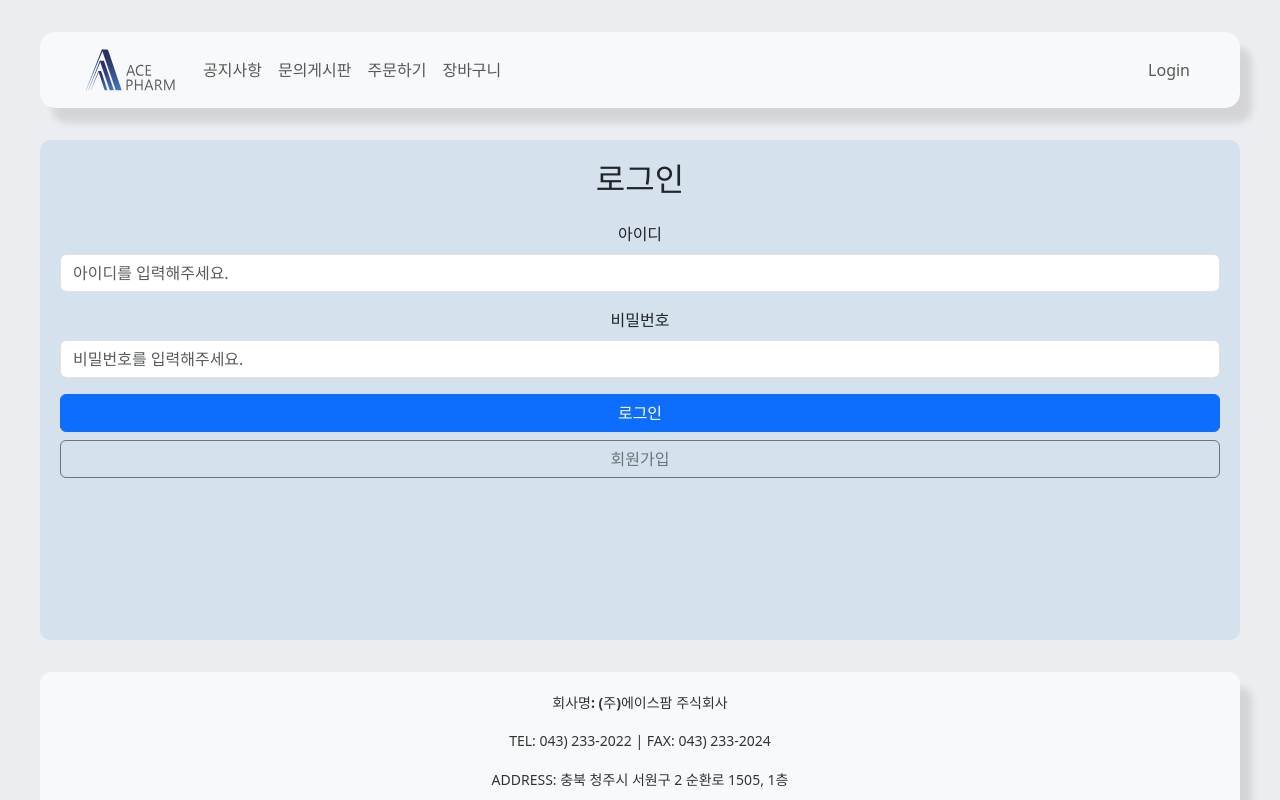
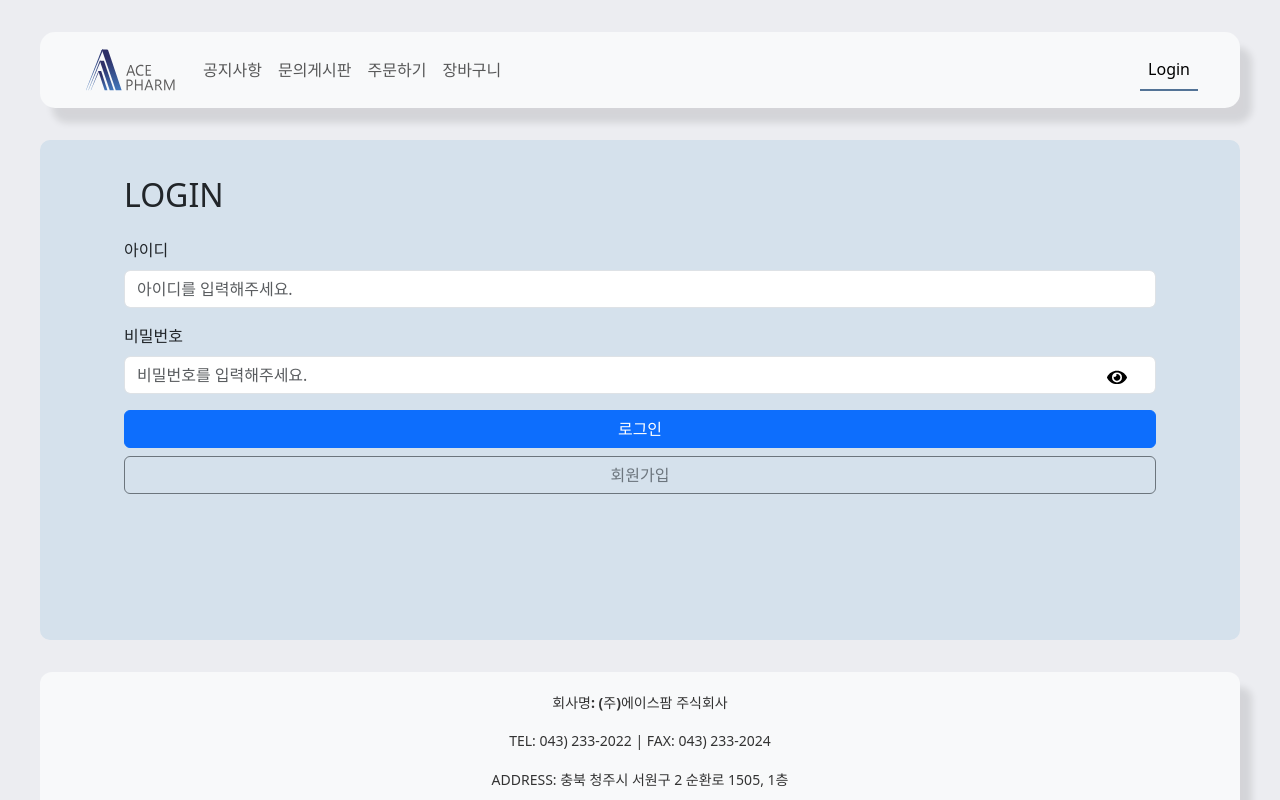
Before and after one commit to KitsuneSiho/ACEPHARM_TEST, a React (Vite) app: page /loginForm in a window 1280 px wide. Shown: the top 800 px of the page. Built offline with nearby package versions, Linux system fonts and the light colour scheme.

Commit message:
03-11 - 로그인폼 - 회원가입폼 - CSS 오류 해결결

```diff
--- a/package.json
+++ b/package.json
@@ -16,6 +16,7 @@
     "react-bootstrap": "^2.10.9",
     "react-dom": "^19.0.0",
     "react-hook-form": "^7.54.2",
+    "react-icons": "^5.5.0",
     "react-responsive": "^10.0.1",
     "react-router-dom": "^7.2.0"
   },
--- a/src/assets/css/PageCSS.css
+++ b/src/assets/css/PageCSS.css
@@ -9,7 +9,7 @@
   /* box-shadow: 0 0 10px rgba(0,0,0,0.2); /* 그림자 추가 */
   margin-top: 2rem;
   margin-bottom: 2rem;
-  } */
+}
 
 .page-header {
   font-weight: bold; /* 제목 강조 */
--- a/src/components/NavigationBar.jsx
+++ b/src/components/NavigationBar.jsx
@@ -56,7 +56,7 @@ const NavigationBar = () => {
             <Nav.Link as={NavLink} to="/wishList" className="custom-nav-link">장바구니</Nav.Link>
           </Nav>
           <Nav className="ms-auto"> {/* 오른쪽 정렬 */}
-            <Nav.Link as={NavLink} to="/login" className="custom-nav-link">Login</Nav.Link>
+            <Nav.Link as={NavLink} to="/loginForm" className="custom-nav-link">Login</Nav.Link>
           </Nav>
         </Navbar.Collapse>
       </Container>
--- /dev/null
+++ b/src/pages/LoginForm.css
@@ -0,0 +1,28 @@
+.login-box{
+    min-width: 480px;
+    width: 100%;
+    text-align: left;
+    padding-top: 1rem;
+    padding-bottom: 1rem;
+    padding-left: 4rem;
+    padding-right: 4rem;
+    border-radius: 15px;
+}
+
+.password-container {
+    position: relative;
+  }
+
+  .password-toggle {
+    position: absolute;
+    right: 10px;  /* 오른쪽 여백 */
+    top: 50%;     /* 세로 중앙 정렬 */
+    transform: translateY(-50%);  /* 정확한 중앙 정렬 */
+    background: none;
+    border: none;
+    cursor: pointer;
+  }
+
+  .password-toggle svg {
+    font-size: 1.25rem;  /* 아이콘 크기 조정 */
+  }
--- a/src/pages/LoginForm.jsx
+++ b/src/pages/LoginForm.jsx
@@ -1,15 +1,19 @@
-import React from "react";
+import React, { useState } from "react";
 import Form from "react-bootstrap/Form";
 import Button from "react-bootstrap/Button";
-import Container from "react-bootstrap/Container";
 import { Link } from "react-router-dom";
+import { FaEye, FaEyeSlash } from "react-icons/fa";  // 아이콘 추가
 import 'bootstrap/dist/css/bootstrap.min.css';
+import './LoginForm.css';
 
 const LoginForm = () => {
+  const [showPassword, setShowPassword] = useState(false);  // 비밀번호 보이기/숨기기 상태 관리
+  const togglePassword = () => setShowPassword(!showPassword);  // 상태 토글 함수
+
   return (
     <div className="page-container">
-        <h2 className="text-center mb-4">로그인</h2>
-
+      <div className="login-box">
+        <h2 className="text-left mb-4">LOGIN</h2>
         <Form>
           <Form.Group className="mb-3" controlId="formBasicEmail">
             <Form.Label>아이디</Form.Label>
@@ -18,13 +22,26 @@ const LoginForm = () => {
 
           <Form.Group className="mb-3" controlId="formBasicPassword">
             <Form.Label>비밀번호</Form.Label>
-            <Form.Control type="password" placeholder="비밀번호를 입력해주세요." />
+            <div className="password-container">
+              <Form.Control
+                type={showPassword ? "text" : "password"}  // 비밀번호 보이기/숨기기
+                placeholder="비밀번호를 입력해주세요."
+              />
+              <button
+                type="button"
+                className="password-toggle"
+                onClick={togglePassword}
+              >
+                {showPassword ? <FaEyeSlash /> : <FaEye />}  {/* 아이콘 변경 */}
+              </button>
+            </div>
           </Form.Group>
 
           <Button variant="primary" type="submit" className="w-100 mb-2">로그인</Button>
-          <Button variant="outline-secondary" as={Link} to="/register" className="w-100">회원가입</Button>
+          <Button variant="outline-secondary" as={Link} to="/registerTest" className="w-100">회원가입</Button>
         </Form>
       </div>
+    </div>
   );
 }
 
--- /dev/null
+++ b/src/router/AppRoute.css
@@ -0,0 +1,24 @@
+.error-container {
+    text-align: center;
+    max-width: 1200px; /* 최대 너비 1200px */
+    min-height: 280px; /* 최소 높이 500px */
+    max-height: 2500px; /* 최대 높이 2500px */
+    margin: 0 auto; /* 가운데 정렬 */
+    padding: 20px; /* 내부 여백 */
+    background-color: #ff6464; /* 짙은 회색 배경 */
+    border-radius: 10px; /* 모서리 둥글게 */
+    /* box-shadow: 0 0 10px rgba(0,0,0,0.2); /* 그림자 추가 */
+    margin-top: 2rem;
+    margin-bottom: 2rem;
+    color: rgb(255, 255, 255);
+    box-shadow: 12px 15px 7px 0px rgba(255, 30, 30, 0.301);
+  }
+
+  .error-header {
+    font-weight: bold; /* 제목 강조 */
+    color: #ffffff; /* 제목 색상 */
+  }
+
+  .page-headerLine {
+    border-color: #fff; /* 구분선 색상 */
+  }
--- a/src/router/AppRoutes.jsx
+++ b/src/router/AppRoutes.jsx
@@ -1,21 +1,28 @@
 import { Routes, Route, Link } from 'react-router-dom';
 import { BrowserRouter } from "react-router-dom"
+import './AppRoute.css';
 import Layout from '../components/Layout';
 import Home from '../pages/Home';
 import Notice from '../pages/Notice';
 import OrderList from '../pages/OrderList';
 import LoginForm from '../pages/LoginForm';
+import RegisterForm from '../pages/RegisterForm';
+import RegisterTest from '../pages/RegisterTest';
 
 
 function AppRoute() {
     return (
         <BrowserRouter>
             <Routes>
+                {/* 홈 기본 경로 */}
                 <Route element={<Layout />}>
-                <Route path="/" element={<Home/>} /> {/* 홈 기본 경로 */}
+                <Route path="/" element={<Home/>} />
+                {/* 페이지들 */}
                 <Route path="/notice" element={<Notice/>} />
                 <Route path="/orderList" element={<OrderList/>} />
                 <Route path="/loginForm" element={<LoginForm/>} />
+                <Route path="/registerForm" element={<RegisterForm/>} />
+                <Route path="/registerTest" element={<RegisterTest/>} />
                 <Route path="*" element={<NotFound404 />}/>  {/* 없는 페이지 처리*/}
                 </Route>
             </Routes>
@@ -25,13 +32,15 @@ function AppRoute() {
 
 function NotFound404(){
     return (
+        <div className='error-container'>
         <div style={{ textAlign: 'center', marginTop: '50px'}}>
-            <h2>404 - 페이지를 찾을 수 없습니다.</h2>
-            <p>잘못된 접근이거나 URL이 잘못 되었습니다.</p>
+            <h2 style={{color: 'wheat', fontWeight: 'bold'}}>⚠️ 404 : 페이지를 찾을 수 없습니다.</h2>
+            <p>잘못된 접근이거나 URL이 유효하지 않습니다.</p>
             <Link to="/">
-            <button>메인으로 이동</button>
+            <button style={{backgroundColor: '#c32c2c'}}>메인으로 이동</button>
             </Link>
             </div>
+        </div>
     );
 }
 
```
Also changed, not shown: 1 other file (tests, documents, lock files or other folders). Lines whose indentation alone changed are shown as unchanged.
